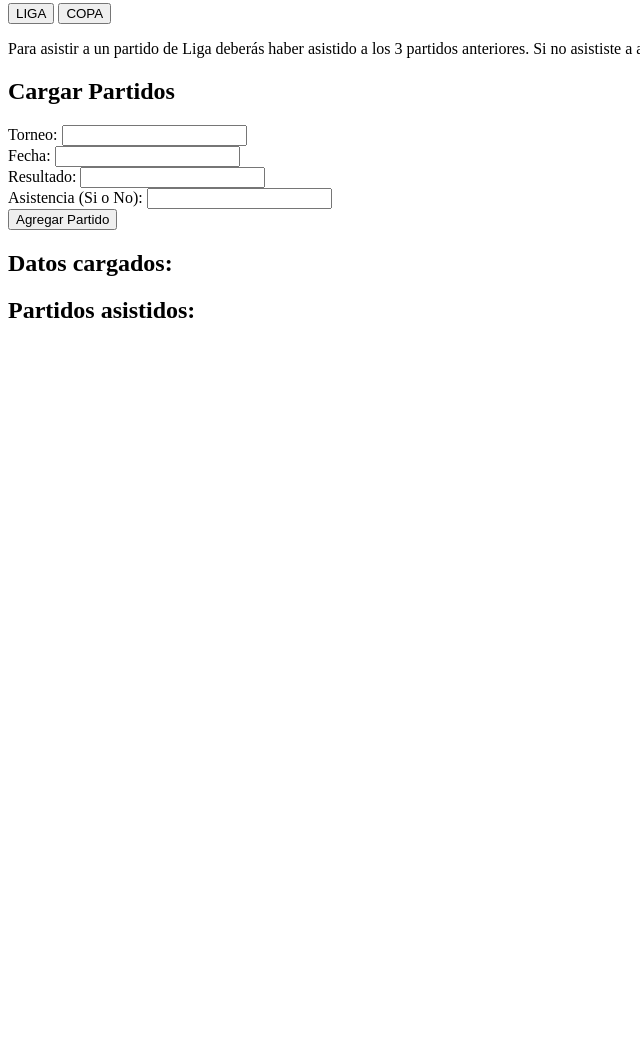
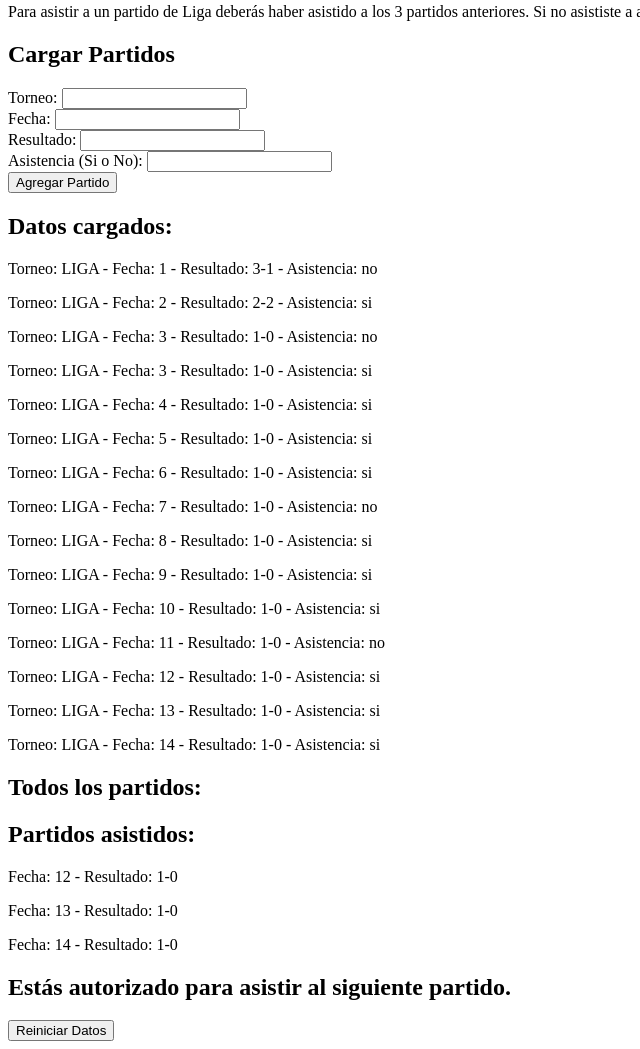
Before and after one commit to t-revah/Proyecto.js, a plain HTML site: page index.html in a window 1280 px wide. Shown: the part 135-1184 px from the top of the page, without its empty margins (0-640 px from the left). Before the commit the page ends 800 px from the top, so only its background shows below. Drawn offline with Linux system fonts and the light colour scheme.

Commit message:
proyecto final

```diff
--- a/index.html
+++ b/index.html
@@ -6,12 +6,10 @@
     <meta name="viewport" content="width=device-width, initial-scale=1.0">
     <title>Document</title>
 </head>
-
 <body>
     <h1> Filtro Boca Jrs. </h1>
     <h1>Elegir Torneo</h1>
-    <button onclick="elegirTorneo('LIGA')">LIGA</button>
-    <button onclick="elegirTorneo('COPA')">COPA</button>
+
     <p>Para asistir a un partido de Liga deberás haber asistido a los 3 partidos anteriores. Si no asististe a alguno de esos 3, no pasas el filtro.</p>
 
     <h2>Cargar Partidos</h2>
@@ -34,11 +32,17 @@
     <div id="datosCargados">
         <h2>Datos cargados:</h2>
     </div>
+    <div id="todosLosPartidos">
+        <h2>Todos los partidos:</h2>
+    </div>
     <div id="partidosAsistidos">
         <h2>Partidos asistidos:</h2>
     </div>
     <div id="autorizacion"></div>
 
+    <!-- Agrega un botón para reiniciar los datos -->
+    <button onclick="reiniciarDatos()">Reiniciar Datos</button>
+
     <script src="./javascript.js"></script>
 </body>
 </html>
--- a/javascript.js
+++ b/javascript.js
@@ -1,8 +1,78 @@
-// Declaración de variables
+// Declaración de variables y carga de datos desde localStorage
 let cantidadPartidos = 0;
 let partidos = [];
 let partidosAsistidos = [];
 let contadorPartidosConsecutivos = 0;
+
+// Función para obtener los datos del archivo "partidos.json" y mostrarlos en la sección "Datos cargados"
+function cargarDatosDesdeJSON() {
+    fetch('./partidos.json')
+        .then(response => response.json())
+        .then(data => {
+            partidos = data;
+            cantidadPartidos = partidos.length;
+            mostrarDatosCargados();
+            mostrarPartidosAsistidos();
+            verificarAutorizacion();
+        })
+        .catch(error => {
+            console.error('Error al obtener los datos del archivo JSON:', error);
+        });
+}
+
+cargarDatosDesdeJSON();
+
+// Función para obtener los últimos 3 partidos consecutivos a los que asistió
+function obtenerUltimosPartidosAsistidos() {
+    let ultimosPartidosAsistidos = [];
+    let contador = 0;
+
+    for (let i = partidos.length - 1; i >= 0; i--) {
+        const partido = partidos[i];
+        if (partido.asistencia.toLowerCase() === "si") {
+            ultimosPartidosAsistidos.unshift(partido);
+            contador++;
+            if (contador === 3) {
+                break;
+            }
+        } else {
+            contador = 0;
+            ultimosPartidosAsistidos = [];
+        }
+    }
+
+    return ultimosPartidosAsistidos;
+}
+
+// Mostrar partidos asistidos
+function mostrarPartidosAsistidos() {
+    const ultimosPartidosAsistidos = obtenerUltimosPartidosAsistidos();
+    let datos = "";
+    for (let i = 0; i < ultimosPartidosAsistidos.length; i++) {
+        const partido = ultimosPartidosAsistidos[i];
+        datos += `<p>Fecha: ${partido.fecha} - Resultado: ${partido.resultado}</p>`;
+    }
+
+    const partidosAsistidosElement = document.getElementById("partidosAsistidos");
+    partidosAsistidosElement.innerHTML = "<h2>Partidos asistidos:</h2>" + datos;
+}
+
+// Verificación filtro
+function verificarAutorizacion() {
+    const autorizacionElement = document.getElementById("autorizacion");
+    const ultimosPartidosAsistidos = obtenerUltimosPartidosAsistidos();
+    const ultimosTresCargados = partidos.slice(-3);
+
+    const autorizado = ultimosPartidosAsistidos.length === 3 &&
+        ultimosPartidosAsistidos.every(partido => partido.asistencia.toLowerCase() === "si") &&
+        JSON.stringify(ultimosPartidosAsistidos) === JSON.stringify(ultimosTresCargados);
+
+    if (autorizado) {
+        autorizacionElement.innerHTML = "<h2>Estás autorizado para asistir al siguiente partido.</h2>";
+    } else {
+        autorizacionElement.innerHTML = "<h2>No estás autorizado para asistir al siguiente partido.</h2>";
+    }
+}
 
 // Definición del objeto Partido
 function Partido(torneo, fecha, resultado, asistencia) {
@@ -33,16 +103,19 @@ function agregarPartido(event) {
     if (asistencia === "si") {
         partidosAsistidos.push(partido);
         contadorPartidosConsecutivos++;
-    if (contadorPartidosConsecutivos > 3) {
-      partidosAsistidos.shift();
-    }
     } else {
         contadorPartidosConsecutivos = 0;
+        partidosAsistidos = [];
     }
 
+    // Guardar los datos en localStorage
+    localStorage.setItem('partidos', JSON.stringify(partidos));
+    localStorage.setItem('partidosAsistidos', JSON.stringify(partidosAsistidos));
+    localStorage.setItem('contadorPartidosConsecutivos', contadorPartidosConsecutivos);
+
     mostrarDatosCargados();
+    mostrarTodosLosPartidos();
     verificarAutorizacion();
-  mostrarPartidosAsistidos();
 
     torneoInput.value = "";
     fechaInput.value = "";
@@ -53,7 +126,7 @@ function agregarPartido(event) {
 // Mostrar datos cargados
 function mostrarDatosCargados() {
     let datos = "";
-  for (let i = 0; i < cantidadPartidos; i++) {
+    for (let i = 0; i < partidos.length; i++) {
         const partido = partidos[i];
         datos += `<p>Torneo: ${partido.torneo} - Fecha: ${partido.fecha} - Resultado: ${partido.resultado} - Asistencia: ${partido.asistencia}</p>`;
     }
@@ -62,24 +135,18 @@ function mostrarDatosCargados() {
     datosCargados.innerHTML = "<h2>Datos cargados:</h2>" + datos;
 }
 
-// Mostrar partidos asistidos
-function mostrarPartidosAsistidos() {
+// Mostrar todos los partidos
+function mostrarTodosLosPartidos() {
     let datos = "";
-  for (let i = 0; i < partidosAsistidos.length; i++) {
-    const partido = partidosAsistidos[i];
-    datos += `<p>Fecha: ${partido.fecha} - Resultado: ${partido.resultado}</p>`;
+    for (let i = 0; i < partidos.length; i++) {
+        const partido = partidos[i];
+        datos += `<p>Torneo: ${partido.torneo} - Fecha: ${partido.fecha} - Resultado: ${partido.resultado} - Asistencia: ${partido.asistencia}</p>`;
     }
 
-  const partidosAsistidosElement = document.getElementById("partidosAsistidos");
-  partidosAsistidosElement.innerHTML = "<h2>Partidos asistidos:</h2>" + datos;
+    const todosLosPartidosElement = document.getElementById("todosLosPartidos");
+    todosLosPartidosElement.innerHTML = "<h2>Todos los partidos:</h2>" + datos;
 }
 
-// Verificación filtro
-function verificarAutorizacion() {
-  const autorizacionElement = document.getElementById("autorizacion");
-  if (contadorPartidosConsecutivos >= 3) {
-    autorizacionElement.innerHTML = "<h2>Estás autorizado para asistir al siguiente partido.</h2>";
-  } else {
-    autorizacionElement.innerHTML = "<h2>No estás autorizado para asistir al siguiente partido.</h2>";
-  }
-}
+restaurarContador();
+mostrarTodosLosPartidos();
+verificarAutorizacion();
--- /dev/null
+++ b/partidos.json
@@ -0,0 +1,105 @@
+[
+  {
+    "torneo": "LIGA",
+    "fecha": 1,
+    "resultado": "3-1",
+    "asistencia": "no"
+  },
+  {
+    "torneo": "LIGA",
+    "fecha": 2,
+    "resultado": "2-2",
+    "asistencia": "si"
+  },
+  {
+    "torneo": "LIGA",
+    "fecha": 3,
+    "resultado": "1-0",
+    "asistencia": "no"
+  },
+
+  {
+    "torneo": "LIGA",
+    "fecha": 3,
+    "resultado": "1-0",
+    "asistencia": "si"
+  },
+
+  {
+    "torneo": "LIGA",
+    "fecha": 4,
+    "resultado": "1-0",
+    "asistencia": "si"
+  },
+  {
+    "torneo": "LIGA",
+    "fecha": 5,
+    "resultado": "1-0",
+    "asistencia": "si"
+  },
+
+  {
+    "torneo": "LIGA",
+    "fecha": 6,
+    "resultado": "1-0",
+    "asistencia": "si"
+  },
+
+  {
+    "torneo": "LIGA",
+    "fecha": 7,
+    "resultado": "1-0",
+    "asistencia": "no"
+  },
+
+  {
+    "torneo": "LIGA",
+    "fecha": 8,
+    "resultado": "1-0",
+    "asistencia": "si"
+  },
+
+  {
+    "torneo": "LIGA",
+    "fecha": 9,
+    "resultado": "1-0",
+    "asistencia": "si"
+  },
+
+  {
+    "torneo": "LIGA",
+    "fecha": 10,
+    "resultado": "1-0",
+    "asistencia": "si"
+  },
+
+  {
+    "torneo": "LIGA",
+    "fecha": 11,
+    "resultado": "1-0",
+    "asistencia": "no"
+  },
+
+  {
+    "torneo": "LIGA",
+    "fecha": 12,
+    "resultado": "1-0",
+    "asistencia": "si"
+  },
+
+  {
+    "torneo": "LIGA",
+    "fecha": 13,
+    "resultado": "1-0",
+    "asistencia": "si"
+  },
+
+  {
+    "torneo": "LIGA",
+    "fecha": 14,
+    "resultado": "1-0",
+    "asistencia": "si"
+  }
+
+
+]
```
Also changed, not shown: 1 other file. Lines whose indentation alone changed are shown as unchanged.
